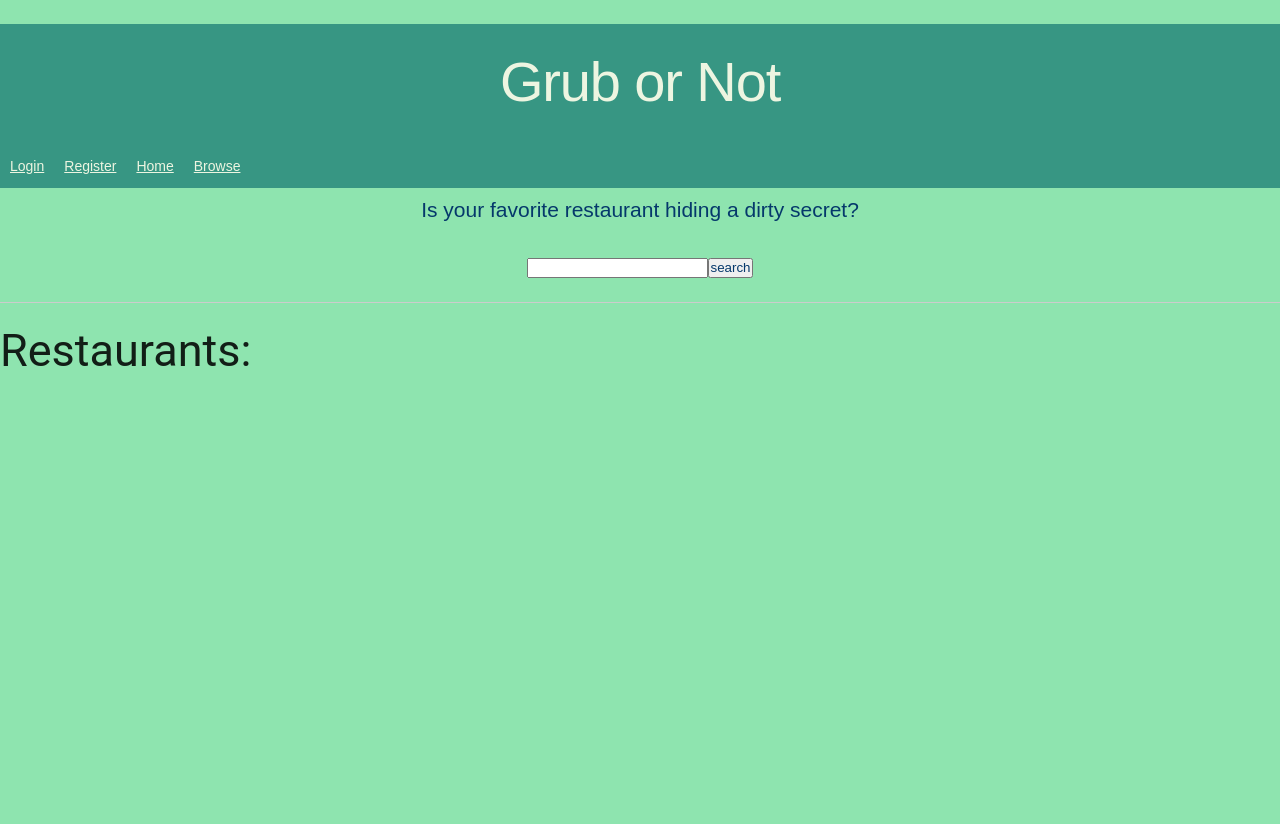
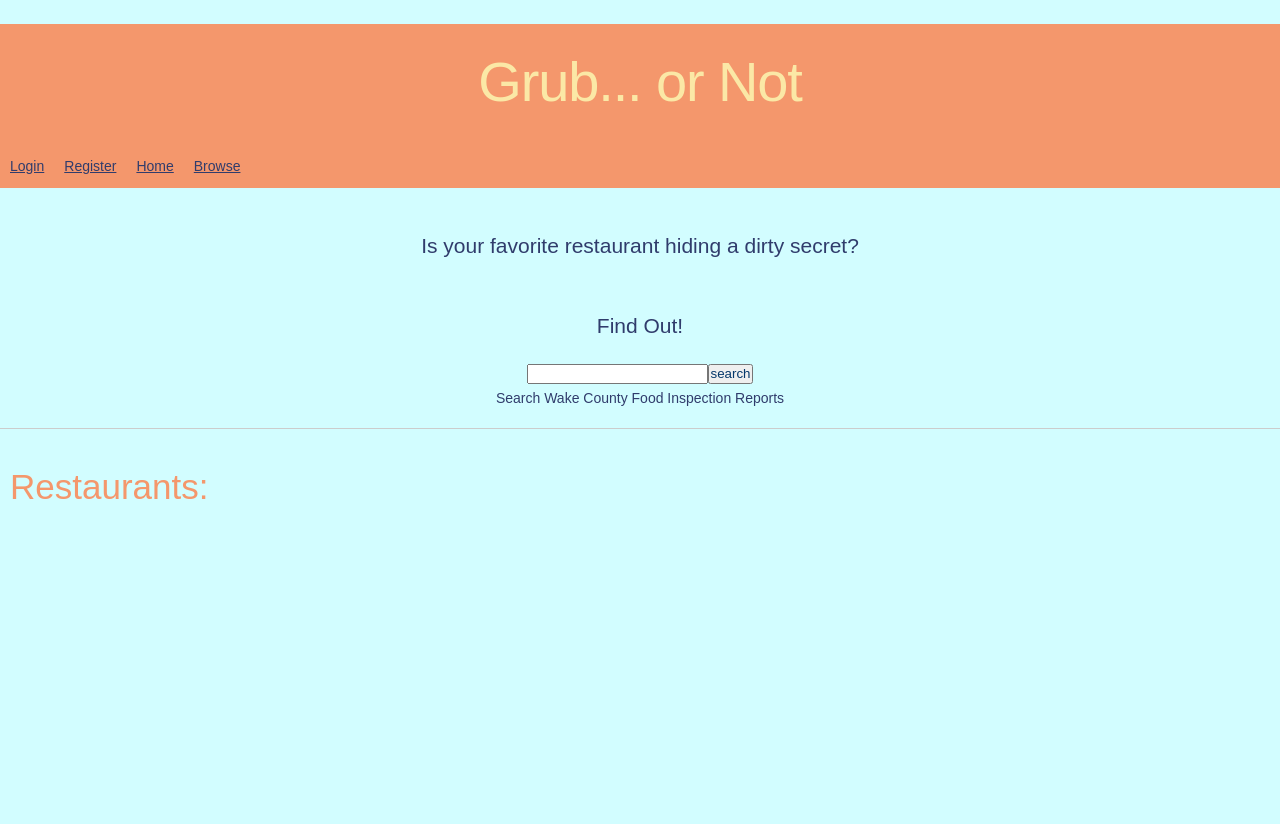
Before and after one commit to grub-or-not/grub-or-not, a Django app: page / in a window 1280 px wide. Run offline with Django 3.2, Linux system fonts and the light colour scheme.

Commit message:
styling index page

```diff
--- a/core/static/css/styles.css
+++ b/core/static/css/styles.css
@@ -5,21 +5,21 @@
 }
 
 header {
-    background-color: #379683;
+    background-color: #F4976C;
 }
 
 .background-color {
-    background-color: #8EE4AF;
+    background-color: #D2FDFF;
 }
 
 a {
-    color: #EDF5E1;
+    color: #303C6C;
     font-family: sans-serif;
 
 }
 
 .title {
-    color: #EDF5E1;
+    color: #FBE8A6;
     font-family: sans-serif;
     display: flex;
     justify-content: center;
@@ -27,7 +27,7 @@ a {
     font-size: 4rem;
 }
 
-.login {
+.nav {
     display: flex;
     flex-direction: row;
     flex-wrap: nowrap;
@@ -35,19 +35,12 @@ a {
     list-style: none;
 }
 
-.nav {
-    display: flex;
-    flex-direction: row;
-    flex-wrap: nowrap;
-    justify-content: flex-end;
-}
-
 .link {
     padding: 10px;
 }
 
 .dirty-secret {
-    color: #05386B;
+    color: #303C6C;
     font-size: 1.5rem;
     display: flex;
     justify-content: center;
@@ -55,10 +48,19 @@ a {
     font-family: sans-serif;
 }
 
+.search-reports {
+    color: #303C6C;
+    font-size: 1rem;
+    display: flex;
+    justify-content: center;
+    padding: 2px;
+    font-family: sans-serif;
+}
+
 .search {
     display: flex;
     justify-content: center;
-    padding: 10px;
+
     color: #EDF5E1;
 }
 
@@ -67,11 +69,22 @@ a {
 
 }
 
+/* smiley face icon for rating */
 .rating {
     color:#05386B;
     padding: 10px;
 }
 
+/* fork avatar */
 .mdl-list__item-avatar, .mdl-list__item-avatar.material-icons {
     background-color: #05386B;
 }
+
+.results-heading {
+    color: #F4976C;
+    font-size: 2.5rem;
+    display: flex;
+    justify-content: left;
+    padding: 10px;
+    font-family: sans-serif;
+}
--- a/core/templates/base.html
+++ b/core/templates/base.html
@@ -15,14 +15,12 @@
 </head>
 <body class="background-color">
     <header>
-    <h1 class="title">
-        Grub or Not
-    </h1>
-    <ul class="login">
+    <h1 class="title">Grub... or Not</h1>
+    <ul class="nav">
         {% if request.user.is_authenticated %}
-            <li><a href="{% url 'my_profile' %}"> {{user.username }}</a></li>
+            <li class="link"><a href="{% url 'my_profile' %}"> {{user.username }}</a></li>
             <li class="link"><a href="{% url 'auth_logout' %}?next={{request.path}}">Logout</a></li>
-            <li class="link"><a href="{% url 'index' %}">Home</a> </li>
+            <li class="link"><a href="{% url 'index' %}">Home</a></li>
             <li class="link"><a href="{% url 'rankings' %}">Browse</a></li>
         {% else %}
             <li class="link"><a href="{% url 'auth_login' %}?next={{request.path}}">Login</a></li>
--- a/core/templates/index.html
+++ b/core/templates/index.html
@@ -3,19 +3,21 @@
 {% block content %}
 <div>
     <!-- <h1>Grub Or Not</h1> -->
-    <p class="dirty-secret">
+    <h2 class="dirty-secret">
         Is your favorite restaurant hiding a dirty secret?
-    </p>
+    </h2>
+    <p class="dirty-secret">Find Out!</p>
     <div>
         <form class="search" id="search-form">
             <input type="text" id="search-input" required>
             <br>
             <button class="button" type="submit">search</button>
         </form>
+        <p class="search-reports">Search Wake County Food Inspection Reports</p>
     </div>
     <hr>
     <div class="background-color" id="results">
-        <h2>Restaurants:</h2>
+        <h2 class="results-heading">Restaurants:</h2>
         <ul id="results-display">
         </ul>
     </div>
```
